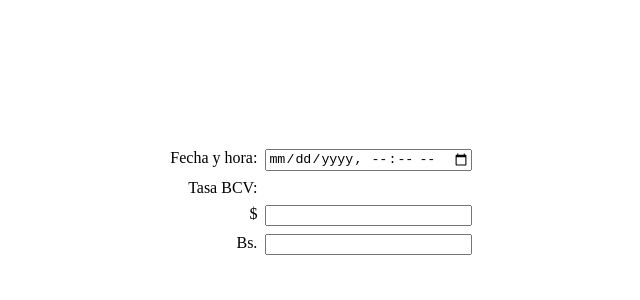
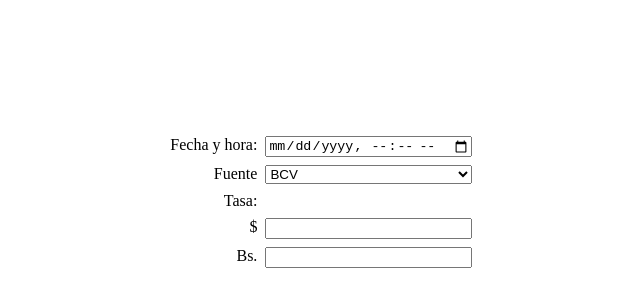
Before and after one commit to mamg22/pyve-dollar, a plain HTML site: page static/index.html in a window 1280 px wide. Shown: the part 198-498 px from the top of the page, without its empty margins (319-959 px from the left). Drawn offline with Linux system fonts and the light colour scheme; no server answers.

Commit message:
web: Allow selecting rate source

```diff
--- a/static/index.html
+++ b/static/index.html
@@ -11,7 +11,12 @@
         <main>
             <label for="date">Fecha y hora:</label>
             <input type="datetime-local" id="date"/>
-            <label>Tasa BCV:</label>
+            <label for="source">Fuente</label>
+            <select id="source" name="source">
+                <option value="BCV">BCV</option>
+                <option value="paralelo">Paralelo</option>
+            </select>
+            <label>Tasa:</label>
             <output id="current-rate"></output>
             <label for="USD">$</label>
             <input type="number" id="USD" min="0" step="0.01"/>
--- a/static/main.js
+++ b/static/main.js
@@ -1,13 +1,14 @@
 const dollar = document.getElementById("USD");
 const bolivar = document.getElementById("VED");
 const date = document.getElementById("date");
+const source = document.getElementById("source");
 const currentRate = document.getElementById("current-rate");
 
 let rate = 0;
 
 async function fetchRate() {
     const params = new URLSearchParams();
-    params.append("source", "BCV");
+    params.append("source", source.value);
     params.append("value", 10000);
     if (date.value) {
         params.append("date", date.value);
@@ -50,6 +51,7 @@ function updateDisplayedRate() {
 dollar.addEventListener("input", updateFromUSD);
 bolivar.addEventListener("input", updateFromVED);
 date.addEventListener("change", fetchRate);
+source.addEventListener("change", fetchRate)
 
 document.addEventListener("rateUpdated", updateDisplayedRate);
 
```
